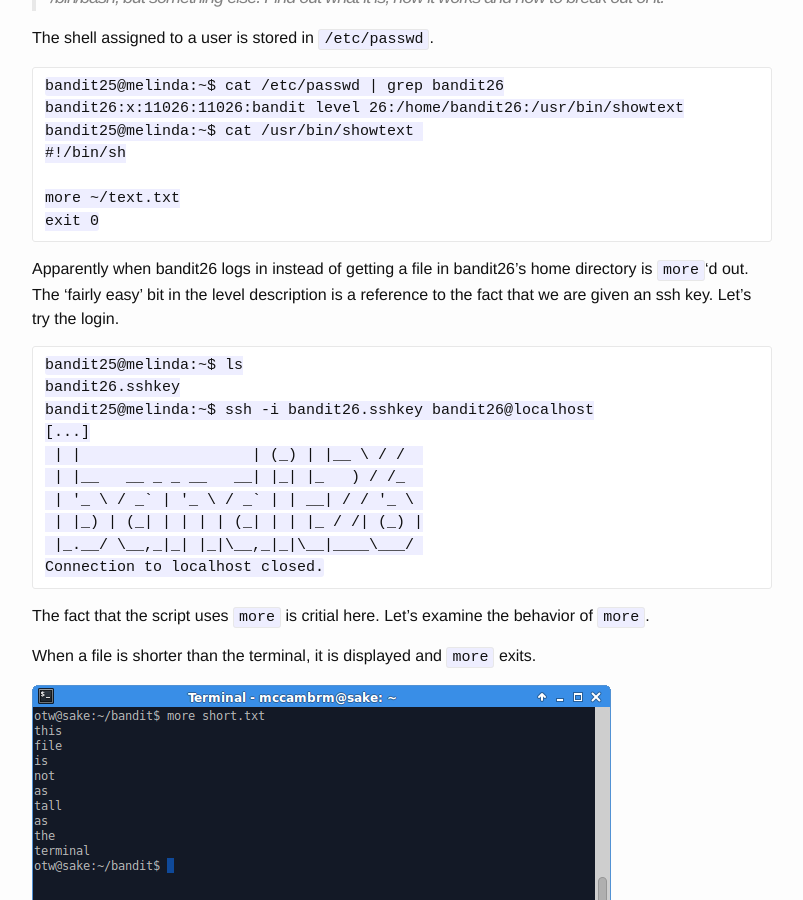
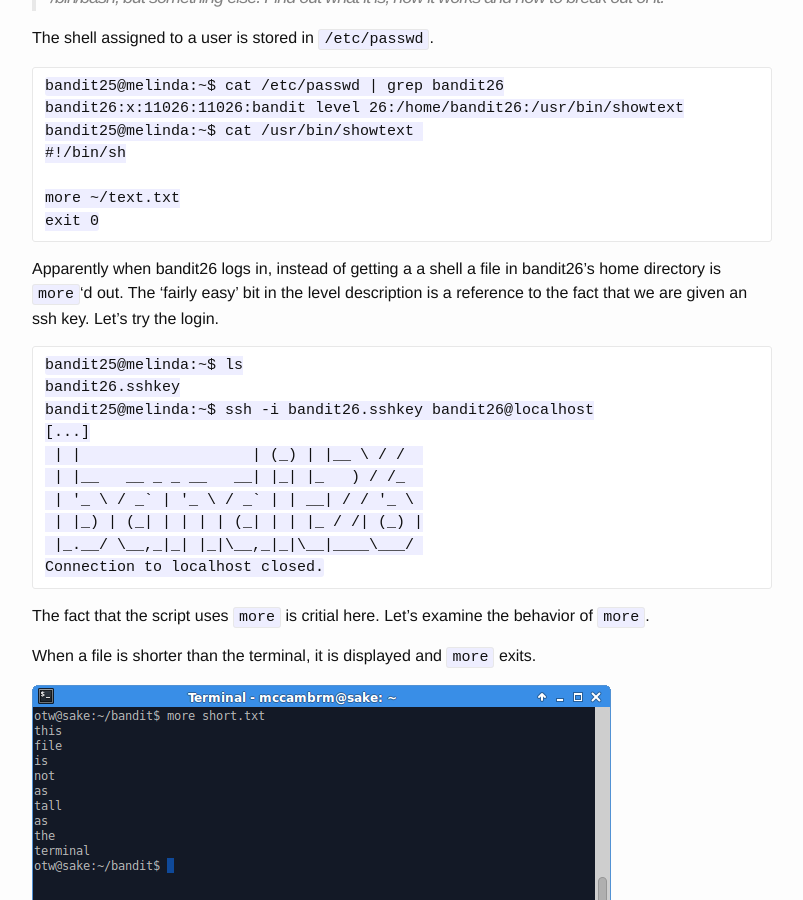
Before and after one commit to n0j/n0j.github.io, a Jekyll site: the page built from _posts/2015-08-14-otw-bandit.md, in a window 1280 px wide and 900 px high, scrolled down 22365 px. Shown: the whole window, without its empty margins (238-1041 px from the left). Built offline with Jekyll 4.4.1, drawn with Linux system fonts in a browser that asks for light colours; Markdown is read by kramdown in place of the engine named in the settings; some of the changed lines change nothing that is shown.

Commit message:
gram. errors

````diff
--- a/_posts/2015-08-14-otw-bandit.md
+++ b/_posts/2015-08-14-otw-bandit.md
@@ -1029,7 +1029,7 @@
 exit 0
 ```
 
-Apparently when bandit26 logs in instead of getting a file in bandit26's home directory is `more`'d out.  The 'fairly easy' bit in the level description is a reference to the fact that we are given an ssh key.  Let's try the login.
+Apparently when bandit26 logs in, instead of getting a a shell a file in bandit26's home directory is `more`'d out.  The 'fairly easy' bit in the level description is a reference to the fact that we are given an ssh key.  Let's try the login.
 
 ```
 bandit25@melinda:~$ ls
@@ -1065,15 +1065,15 @@
 
 Once in the editor, we can open another file - namely the one which contains bandit26's password!  The trick here is to make our window so small that the login banner exceeds the height of the terminal and `more` waits for input.
 
-![long.txt](/assets/images/otw-bandit/bandit25-03.png)
+![waiting](/assets/images/otw-bandit/bandit25-03.png)
 
 Open the password file from within `vim`.
 
-![long.txt](/assets/images/otw-bandit/bandit25-04.png)
+![open file](/assets/images/otw-bandit/bandit25-04.png)
 
 Boom!
 
-![long.txt](/assets/images/otw-bandit/bandit25-05.png)
+![password](/assets/images/otw-bandit/bandit25-05.png)
 
 5czgV9L3Xx8JPOyRbXh6lQbmIOWvPT6Z
 
````
